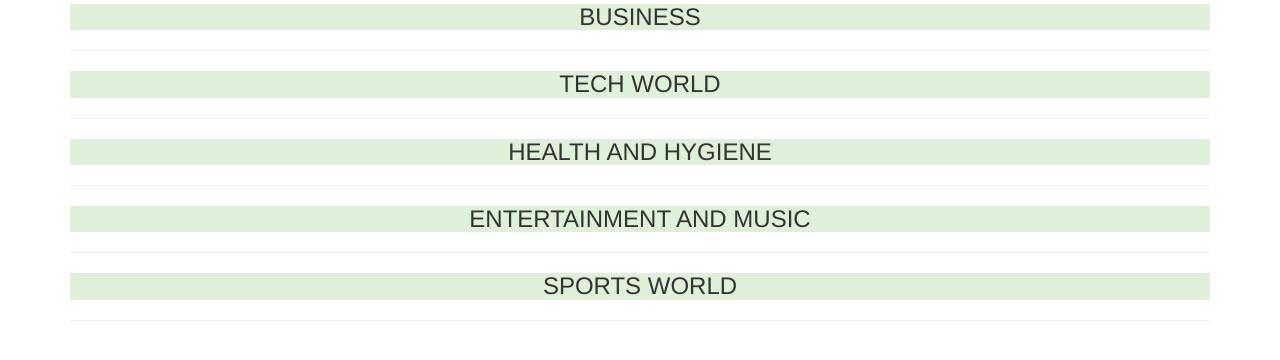
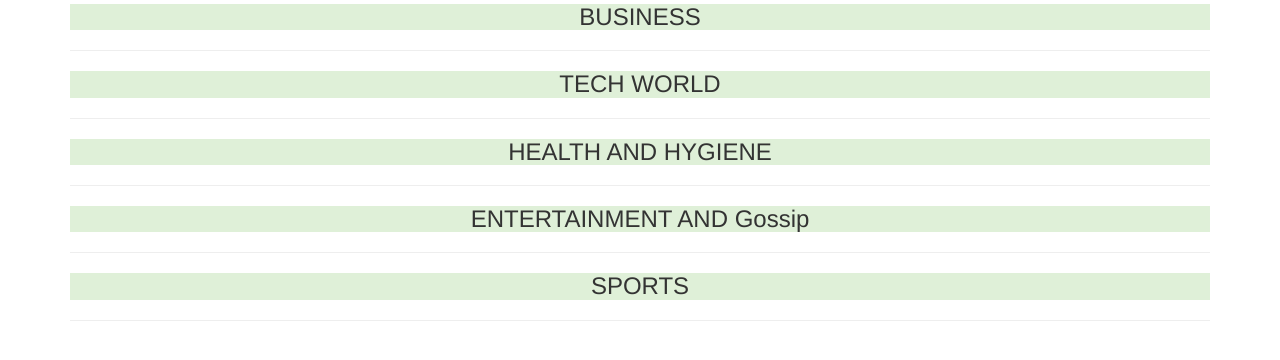
Before and after one commit to Emmanuel-otieno/ews, a Python web app: template app/templates/index.html in a window 1280 px wide. Shown: the part 223-583 px from the top of the page. Run offline with Jinja, Linux system fonts and the light colour scheme; the template is opened without the code that fills it, so the values that code supplies are empty; some libraries are stand-ins or nearby versions.

Commit message:
edit bootstrap

```diff
--- a/app/report_test.py
+++ b/app/report_test.py
@@ -1,5 +1,5 @@
 import unittest
-from models import  report
+from models import  Report
 
 
 class SourceTest(unittest.TestCase):
--- a/app/templates/index.html
+++ b/app/templates/index.html
@@ -34,14 +34,14 @@
 
 
 
-    <h3 class="text-center bg bg-success"> ENTERTAINMENT AND MUSIC</h3>
+    <h3 class="text-center bg bg-success"> ENTERTAINMENT AND Gossip</h3>
     <hr>
 
     {{ macro.displaySourceList(entertainment_sources)}}
 
 
 
-    <h3 class="text-center bg bg-success"> SPORTS WORLD</h3>
+    <h3 class="text-center bg bg-success"> SPORTS </h3>
     <hr>
 
     {{ macro.displaySourceList(sports_sources)}}
--- a/app/templates/news.html
+++ b/app/templates/news.html
@@ -1,7 +1,7 @@
 {% extends 'base.html'%}
 {% block content%}
 <div class="container">
-    <h3 class="text-center"> TRENDING NOW</h3>
+    <h3 class="text-center"> Top News</h3>
     {% for article_row in articles | batch(10)%}
 
     <div class="row">
@@ -9,12 +9,12 @@
         <div class="col-md-4">
             <div class="thumbnail">
                 <a href="{{article.url}}" target="_blank">
-                    <img src="{{article.image}}" alt="{{article.title}}" class="img-responsive" styles="height:50px">
+                    <img src="{{article.image}}" alt="{{article.title}}" class="img-responsive" styles="height:45px">
                 </a>
                 <div class="caption">
                     <h4><a href="{{article.url}}" target="_blank">{{article.title |truncate(40)}}</a></h4>
                     <p>{{article.description | truncate(90)}}</p>
-                    <a href="{{article.url}}" target="_blank"> Read More</a>
+                    <a href="{{article.url}}" target="_blank"> learn More</a>
                 </div>
                 <div class="footer">
                     Published at: {{article.date}}
--- a/config.py
+++ b/config.py
@@ -8,6 +8,9 @@ class Config:
     NEWS_SOURCES_BASE_URL ='https://newsapi.org/v2/sources?language=en&category={}&apiKey=324cc10fb86542799a0d84de6f6e026e'
     ARTICLES_BASE_URL = 'https://newsapi.org/v2/everything?language=en&sources={}&apiKey=324cc10fb86542799a0d84de6f6e026e'
     API_KEY = os.environ.get('API_KEY')
+
+    SECRET_KEY = os.environ.get('SECRET_KEY')
+
     @staticmethod
     def init_app(app):
             pass
--- a/instance/config.py
+++ b/instance/config.py
@@ -1 +1,2 @@
 NEWS_API_KEY =' 324cc10fb86542799a0d84de6f6e026e'
+SECRET_KEY = 'wako200'
```
Also changed, not shown: app/models.py (+16 -0 lines), models/report.py (deleted, +0 -14 lines), README.md.
